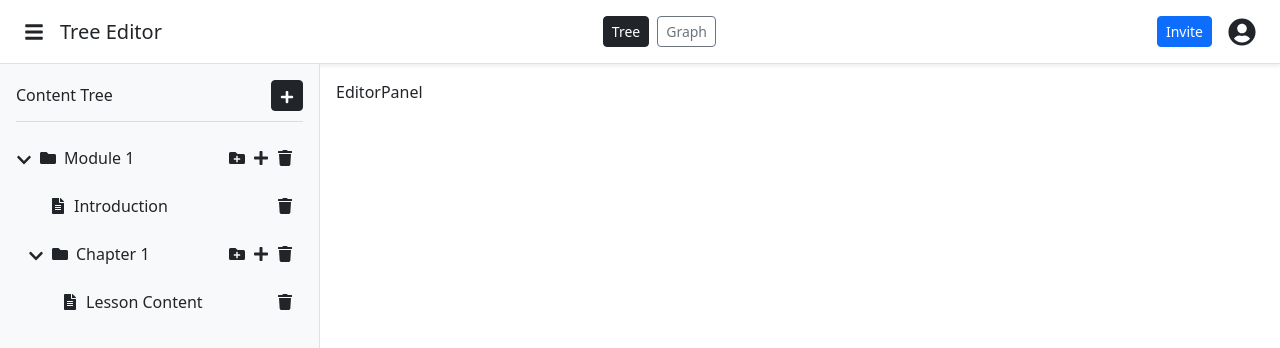
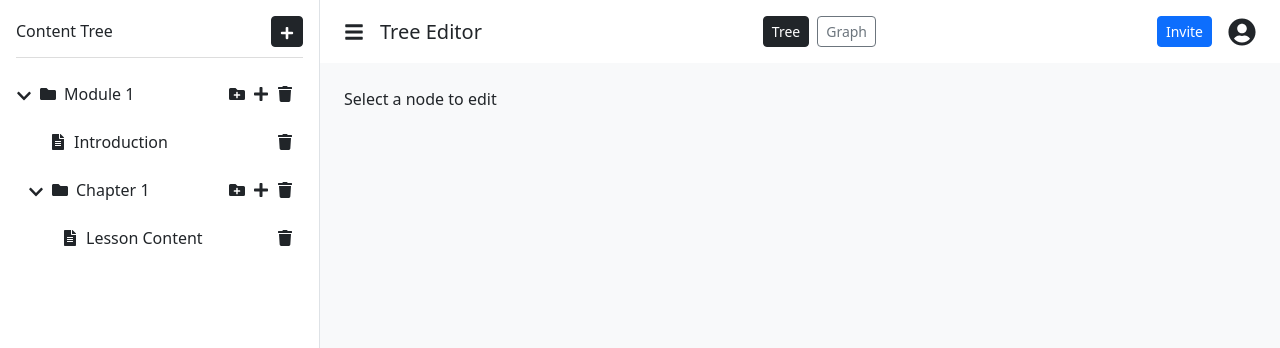
Before and after one commit to vyshnavs0003-sys/inktree, a React (Vite) app: page / in a window 1280 px wide. Shown: the top 348 px of the page. Built offline with nearby package versions, Linux system fonts and the light colour scheme.

Commit message:
feat: add editor panel with react-quill
Node content now shows in WYSIWYG editor

Editing updates the tree data in real time

```diff
--- a/package.json
+++ b/package.json
@@ -13,7 +13,8 @@
     "bootstrap": "^5.3.8",
     "react": "^19.2.5",
     "react-dom": "^19.2.5",
-    "react-icons": "^5.6.0"
+    "react-icons": "^5.6.0",
+    "react-quill-new": "^3.8.3"
   },
   "devDependencies": {
     "@eslint/js": "^10.0.1",
--- a/src/components/TreeNode.jsx
+++ b/src/components/TreeNode.jsx
@@ -43,9 +43,11 @@ function TreeNode({
         style={{
           paddingLeft: `${indentation}px`,
         }}
-        onClick={() =>
+
+        onClick={() =>{
+          console.log("clicked node:",node.id, node.title);
           setActiveNodeId(node.id)
-        }
+        }}
       >
 
         {/* Left Section */}
--- a/src/data/treeData.js
+++ b/src/data/treeData.js
@@ -19,7 +19,7 @@ const treeData = [
 
         content: {
           type: "richText",
-          value: "<p>Introduction Content</p>",
+          value: "<p>lorem jbjwe webbiw wuen iuwuebdiwjwejb iuewijb bbwiebi bwi iw kwebb ewkeghweb buw jwhew ie ibe ffwe ef wiefbwe fie wieff vwe ie erbe gwi dowehr w edjw fje  we dc ewe we fwief wef</p>",
         },
       },
 
--- a/src/layout/EditorPanel.jsx
+++ b/src/layout/EditorPanel.jsx
@@ -1,4 +1,72 @@
-function EditorPanel(){
-    return <div>EditorPanel</div>
+import ReactQuill from "react-quill-new";
+
+import "react-quill-new/dist/quill.snow.css";
+
+import "./EditorPanel.css";
+
+import {
+  findNodeById,
+  updateNodeContent,
+} from "../utils/editorUtils";
+
+function EditorPanel({
+  tree,
+  setTree,
+  activeNodeId,
+}) {
+  console.log("activateNodeId in EditorPanel:", activeNodeId);
+
+  const activeNode =
+    findNodeById(
+      tree,
+      activeNodeId
+    );
+  console.log("activeNode found:", activeNode);
+  console.log("Does activeNode have content?", activeNode?.content);
+  console.log("Content value:", activeNode?.content?.value);
+
+  const handleEditorChange = (
+    value
+  ) => {
+
+    const updatedTree =
+      updateNodeContent(
+        tree,
+        activeNodeId,
+        value
+      );
+
+    setTree(updatedTree);
+  };
+
+  return (
+    <div className="flex-grow-1 p-4 bg-light">
+
+      {activeNode ? (
+        <>
+
+          <h4 className="mb-4">
+            {activeNode.title}
+          </h4>
+
+          <ReactQuill
+            theme="snow"
+            value={
+              activeNode.content.value
+            }
+            onChange={
+              handleEditorChange
+            }
+          />
+
+        </>
+      ) : (
+        <div>
+          Select a node to edit
+        </div>
+      )}
+    </div>
+  );
 }
+
 export default EditorPanel;
--- a/src/layout/MainLayout.jsx
+++ b/src/layout/MainLayout.jsx
@@ -1,29 +1,48 @@
+import { useState } from "react";
+
 import Header from "./Header";
 import Sidebar from "./Sidebar";
 import EditorPanel from "./EditorPanel";
 
+import treeData from "../data/treeData";
+
 function MainLayout() {
+
+  const [tree, setTree] =
+    useState(treeData);
+
+  const [activeNodeId, setActiveNodeId] =
+    useState(null);
+
   return (
-    <div className="container-fluid vh-100 d-flex flex-column p-0">
+    <div className="container-fluid vh-100">
 
-      {/* Header */}
-      <div className="border-bottom shadow-sm">
-        <Header />
-      </div>
-
-      {/* Main Content */}
-      <div className="row flex-grow-1 m-0">
+      <div className="row h-100">
 
         {/* Sidebar */}
-        <div className="col-3 border-end p-3 bg-light">
-          <Sidebar />
+        <div className="col-md-3 border-end p-3">
+
+          <Sidebar
+            tree={tree}
+            setTree={setTree}
+            activeNodeId={activeNodeId}
+            setActiveNodeId={setActiveNodeId}
+          />
+
         </div>
 
-        {/* Editor Panel */}
-        <div className="col-9 p-3">
-          <EditorPanel />
+        {/* Main Content */}
+        <div className="col-md-9 d-flex flex-column p-0">
+
+          <Header />
+
+          <EditorPanel
+            tree={tree}
+            setTree={setTree}
+            activeNodeId={activeNodeId}
+          />
+
         </div>
-
       </div>
     </div>
   );
--- a/src/layout/Sidebar.jsx
+++ b/src/layout/Sidebar.jsx
@@ -1,9 +1,7 @@
 import "./Sidebar.css";
 
-import { useState } from "react";
 import { FaPlus } from "react-icons/fa";
 
-import initialTreeData from "../data/treeData";
 import TreeNode from "../components/TreeNode";
 
 import {
@@ -11,18 +9,21 @@ import {
   deleteNode,
 } from "../utils/treeUtils";
 
-function Sidebar() {
-  const [treeData, setTreeData] =
-    useState(initialTreeData);
+function Sidebar({
+  tree,
+  setTree,
+  activeNodeId,
+  setActiveNodeId,
+}) {
 
-  const [activeNodeId, setActiveNodeId] =
-    useState(null);
+  // Root Container
+  const createContainer = () => {
 
-
-  const createContainer = () => {
     const newNode = {
       id: Date.now(),
+
       type: "container",
+
       title: "New Container",
 
       content: {
@@ -31,17 +32,26 @@ function Sidebar() {
       },
 
       isExpanded: true,
+
       children: [],
     };
 
-    setTreeData([...treeData, newNode]);
+    setTree([
+      ...tree,
+      newNode,
+    ]);
   };
 
+  // Add Container Child
+  const handleAddContainer = (
+    parentId
+  ) => {
 
-  const handleAddContainer = (parentId) => {
     const newNode = {
       id: Date.now(),
+
       type: "container",
+
       title: "New Container",
 
       content: {
@@ -50,19 +60,29 @@ function Sidebar() {
       },
 
       isExpanded: true,
+
       children: [],
     };
 
-    setTreeData(
-      addNode(treeData, parentId, newNode)
+    setTree(
+      addNode(
+        tree,
+        parentId,
+        newNode
+      )
     );
   };
 
+  // Add Leaf Child
+  const handleAddLeaf = (
+    parentId
+  ) => {
 
-  const handleAddLeaf = (parentId) => {
     const newNode = {
       id: Date.now(),
+
       type: "leaf",
+
       title: "New Item",
 
       content: {
@@ -71,22 +91,32 @@ function Sidebar() {
       },
     };
 
-    setTreeData(
-      addNode(treeData, parentId, newNode)
+    setTree(
+      addNode(
+        tree,
+        parentId,
+        newNode
+      )
     );
   };
 
+  // Delete
+  const handleDelete = (
+    nodeId
+  ) => {
 
-  const handleDelete = (nodeId) => {
-    setTreeData(
-      deleteNode(treeData, nodeId)
+    setTree(
+      deleteNode(
+        tree,
+        nodeId
+      )
     );
   };
 
   return (
     <div className="sidebar-container">
 
-      {/* Sidebar Header */}
+      {/* Header */}
       <div className="sidebar-top d-flex justify-content-between align-items-center mb-3">
 
         <h6 className="m-0">
@@ -101,8 +131,8 @@ function Sidebar() {
         </button>
       </div>
 
-      {/* Tree Nodes */}
-      {treeData.map((node) => (
+      {/* Tree */}
+      {tree.map((node) => (
         <TreeNode
           key={node.id}
           node={node}
--- /dev/null
+++ b/src/utils/editorUtils.js
@@ -0,0 +1,64 @@
+export const findNodeById = (
+  tree,
+  nodeId
+) => {
+
+  for (const node of tree) {
+
+    if (node.id === nodeId) {
+      return node;
+    }
+
+    if (node.children) {
+
+      const foundNode =
+        findNodeById(
+          node.children,
+          nodeId
+        );
+
+      if (foundNode) {
+        return foundNode;
+      }
+    }
+  }
+
+  return null;
+};
+
+export const updateNodeContent = (
+  tree,
+  nodeId,
+  newContent
+) => {
+
+  return tree.map((node) => {
+
+    if (node.id === nodeId) {
+
+      return {
+        ...node,
+
+        content: {
+          ...node.content,
+          value: newContent,
+        },
+      };
+    }
+
+    if (node.children) {
+
+      return {
+        ...node,
+
+        children: updateNodeContent(
+          node.children,
+          nodeId,
+          newContent
+        ),
+      };
+    }
+
+    return node;
+  });
+};
```
Also changed, not shown: 1 other file (tests, documents, lock files or other folders).
